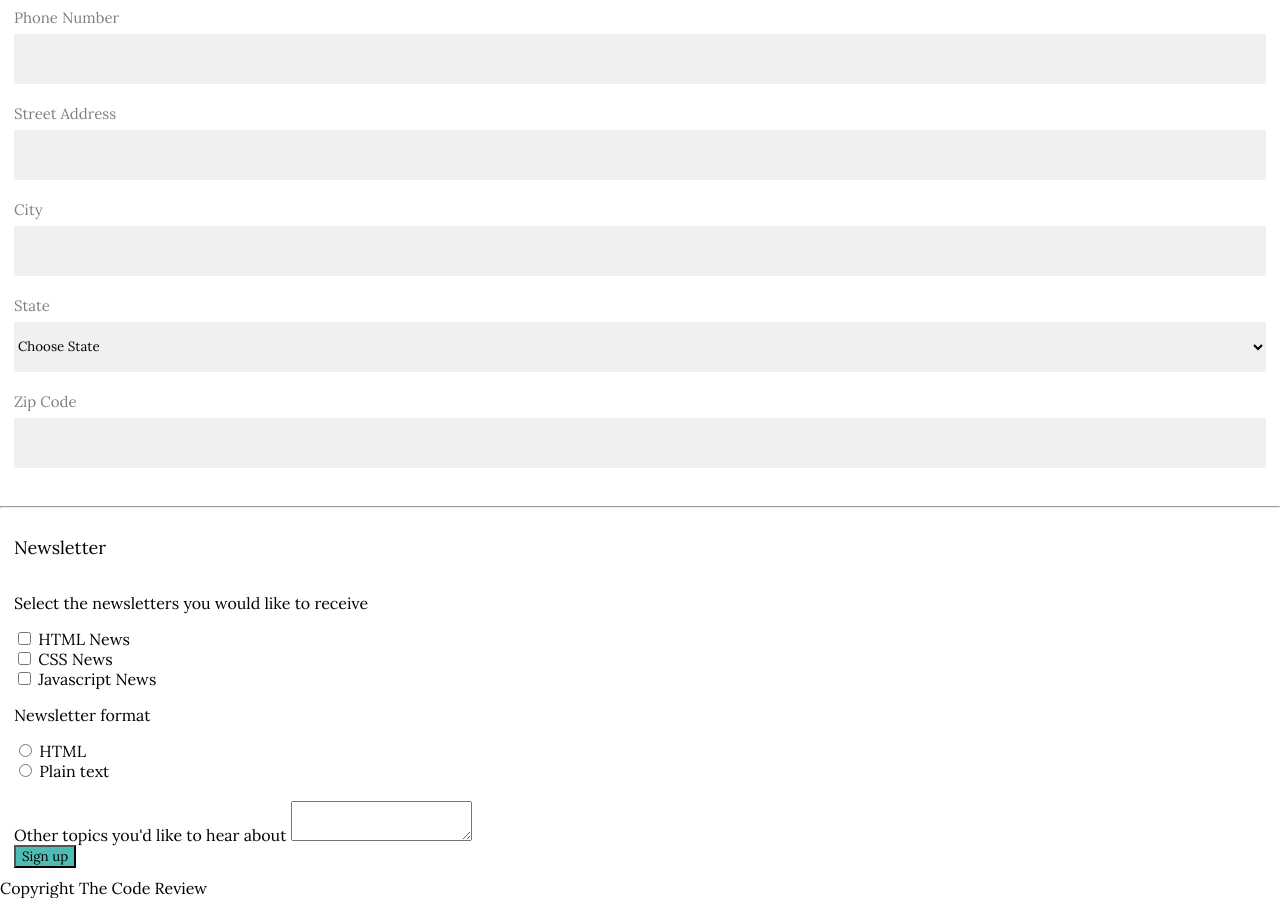
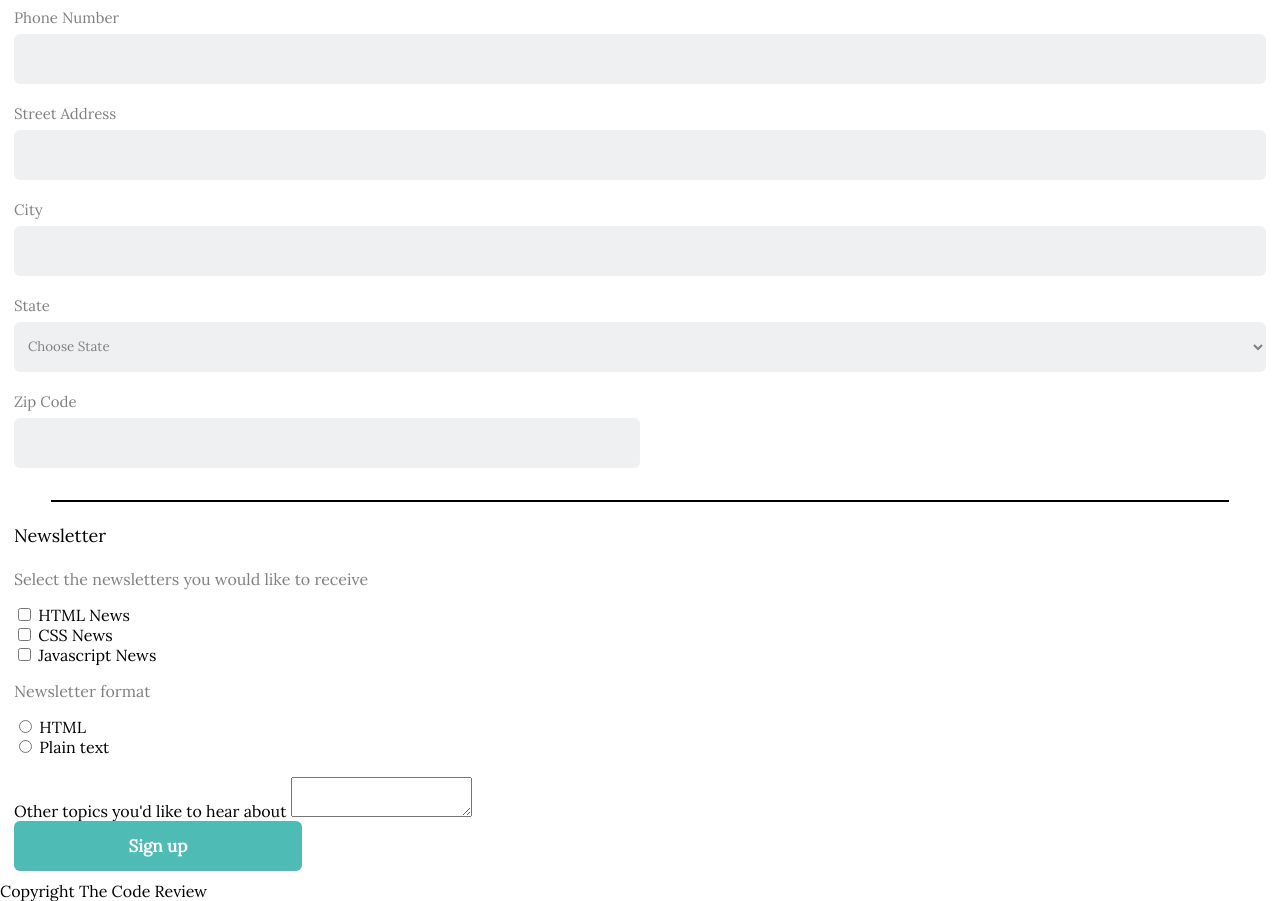
Before and after one commit to FrontEndAnthony/Online-Registration-Form, a plain HTML site: page index.html in a window 1280 px wide. Shown: the part 420-1321 px from the top of the page. Drawn offline with Linux system fonts and the light colour scheme.

Commit message:
CSS changes

```diff
--- a/css/styles.css
+++ b/css/styles.css
@@ -25,6 +25,9 @@ h2 {
     font-size: 18px;
     margin: 25px 0 4px 0;
 }
+p {
+    color: grey;
+}
 .section-text {
     font-size: 15px;
     margin: 0 0 30px 0;
@@ -44,11 +47,13 @@ fieldset {
 .contact-section {
 
 }
-legend {
+.legend {
+    padding: 15px 0 18px;
+    font-size: 18px;
     text-decoration: none;
 }
-.legend {
-    padding: 15px 0 18px;
+.legend-newsletter {
+    padding: 15px 0 6px;
     font-size: 18px;
 }
 .info-box {
@@ -56,7 +61,6 @@ legend {
     flex-direction: column;
 }
 .label {
-    padding: ;
     font-size: 15px;
     padding-bottom: 7px;
     color: gray;
@@ -67,23 +71,28 @@ input[type="text"]:focus, input[type="email"]:focus {
 input[placeholder="Required"] {
     text-align: right;
     padding: 0 15px;
-    font-style: italic;
+    color: rgb(169, 169, 169);
 }
-input[type="tel"] {
-
+input[type="tel"], input[id="street-address"], input[id="city"], input[id="state"], input[id="zip"] {
+    padding-left: 15px;
 }
 .input-box {
 
 }
 .state-box {
-
+    padding-left: 10px;
+    color: gray;
+}
+option[value=""]:focus {
+    color: grey;
 }
 .zip-box {
-
+    width: 50%;
 }
 .input-box, .state-box, .zip-box {
     border: none;
     height: 50px;
+    border-radius: 6px;
     background-color: #eff0f1;
 }
 
@@ -95,6 +104,13 @@ input[type="tel"] {
 
 
 .button-box {
+    height: 50px;
+    width: 288px;
+    font-size: 17px;
+    font-weight: bold;
+    border: none;
+    border-radius: 6px;
+    color: white;
     background-color: #4ebbb5;
 }
 
--- a/index.html
+++ b/index.html
@@ -36,7 +36,7 @@
                             <input class="input-box" type="city" id="city" name="city"><br>
                             <label class="label" for="state">State</label>
                             <select class="state-box" id="state" name="state">
-                                    <option value="" disabled selected>Choose State</option>
+                                    <option class="choose" value="" disabled selected>Choose State</option>
                                 <optgroup label="Best State">
                                     <option value="MA">Massachusetts</option>
                                 </optgroup>
@@ -98,10 +98,10 @@
                         </div>
                 </div>
             </fieldset>
-                <hr>
+                <hr class="slim-hr">
             <fieldset>
                 <div class="newsletter-section">
-                    <legend class="legend">Newsletter</legend>
+                    <legend class="legend-newsletter">Newsletter</legend>
 
                         <div class="check">
                             <p>Select the newsletters you would like to receive</p>
```
